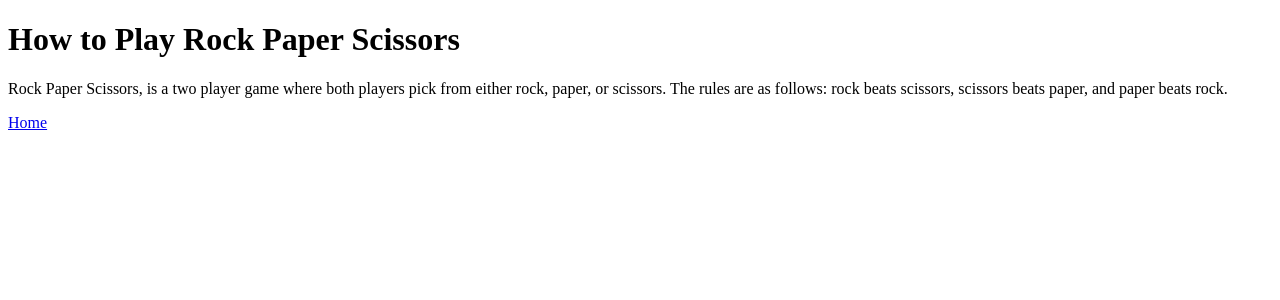
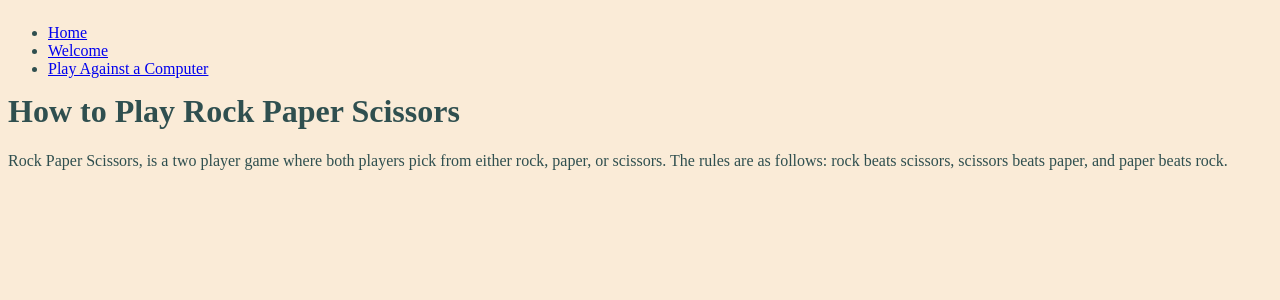
Before and after one commit to jlinkl/rock_paper_scissors_html, a Flask app: page /welcome in a window 1280 px wide. Shown: the top 300 px of the page. Run offline with Flask 2, Linux system fonts and the light colour scheme.

Commit message:
add basic css and made various changes

```diff
--- a/controllers/controller.py
+++ b/controllers/controller.py
@@ -18,7 +18,7 @@ def on_click1(choice1):
     return render_template('player2.html', result1=choice1)
 
 @app.route('/<choice1>/<choice2>', methods=['POST'])
-def on_click2(choice2):
+def on_click2(choice1, choice2):
     player2 = Player(request.form['name'], choice2)
     return render_template('winner.html', winner=find_winner(player1,player2), first=player1, second=player2)
 
--- a/static/style.css
+++ b/static/style.css
@@ -0,0 +1,29 @@
+:root {
+    --background-color: antiquewhite;
+    --text-color: darkslategrey;
+    --header-color: rgb(88, 173, 229);
+
+}
+
+body {
+    font-family: 'Times New Roman', sans-serif;
+    background-color: var(--background-color);
+    color: var(--text-color);
+
+}
+
+header {
+    background-color: var(--background-color);
+    color: var(--text-color);
+    height: 4rem;
+    display: flex;
+    flex-direction: row;
+    align-items: flex-start;
+}
+
+button {
+    background-color: white;
+    border: 3px black solid;
+    text-align: center;
+    font-size: 20px;
+}
--- a/templates/base.html
+++ b/templates/base.html
@@ -4,6 +4,7 @@
     <meta charset="UTF-8" />
     <meta http-equiv="X-UA-Compatible" content="IE=edge" />
     <meta name="viewport" content="width=device-width, initial-scale=1.0" />
+    <link rel="stylesheet" href="{{url_for('static', filename='style.css')}}">
     <title>{{ title }}</title>
   </head>
   <body>
--- a/templates/welcome.html
+++ b/templates/welcome.html
@@ -1,17 +1,8 @@
-<!DOCTYPE html>
-<html lang="en">
-<head>
-    <meta charset="UTF-8">
-    <meta http-equiv="X-UA-Compatible" content="IE=edge">
-    <meta name="viewport" content="width=device-width, initial-scale=1.0">
-    <title>Welcome</title>
-</head>
-<body>
-    <header>
-        <h1>How to Play Rock Paper Scissors</h1>
-    </header>
-    <p>Rock Paper Scissors, is a two player game where both players pick from either rock, paper, or scissors.  The rules are as follows: rock beats scissors, scissors beats paper, and paper beats rock.</p>
-
-    <a href="/">Home</a>
-</body>
-</html>
+{% extends 'base.html' %} {% block content %}
+<h1>How to Play Rock Paper Scissors</h1>
+<p>
+  Rock Paper Scissors, is a two player game where both players pick from either
+  rock, paper, or scissors. The rules are as follows: rock beats scissors,
+  scissors beats paper, and paper beats rock.
+</p>
+{% endblock %}
--- a/templates/winner.html
+++ b/templates/winner.html
@@ -1,8 +1,12 @@
 {% extends 'base.html' %} {% block content %}
+<div>
 <h1>The winner is {{ winner }}</h1>
 {% if winner == first.name %}
     <p>{{ first.name }} played {{ first.choice }} to beat {{ second.name }}, who played {{ second.choice }}.</p>
+{% elif winner == second.name %}
+    <p>{{ second.name }} played {{ second.choice }} to beat {{ first.name }}, who played {{ first.choice }}.</p>
 {% else %}
-    <p>{{ second.name }} played {{ second.choice }} to beat {{ first.name }}, who played {{ first.choice }}.</p>
+    <p>Both {{ first.name }} and {{ second.name }} played {{ first.choice }} and tied.</p>
 {% endif %}
+</div>
 {% endblock %}
```
Also changed, not shown: templates/play.html (+4 -4 lines), templates/player1.html (+4 -4 lines), templates/player2.html (+4 -4 lines).
